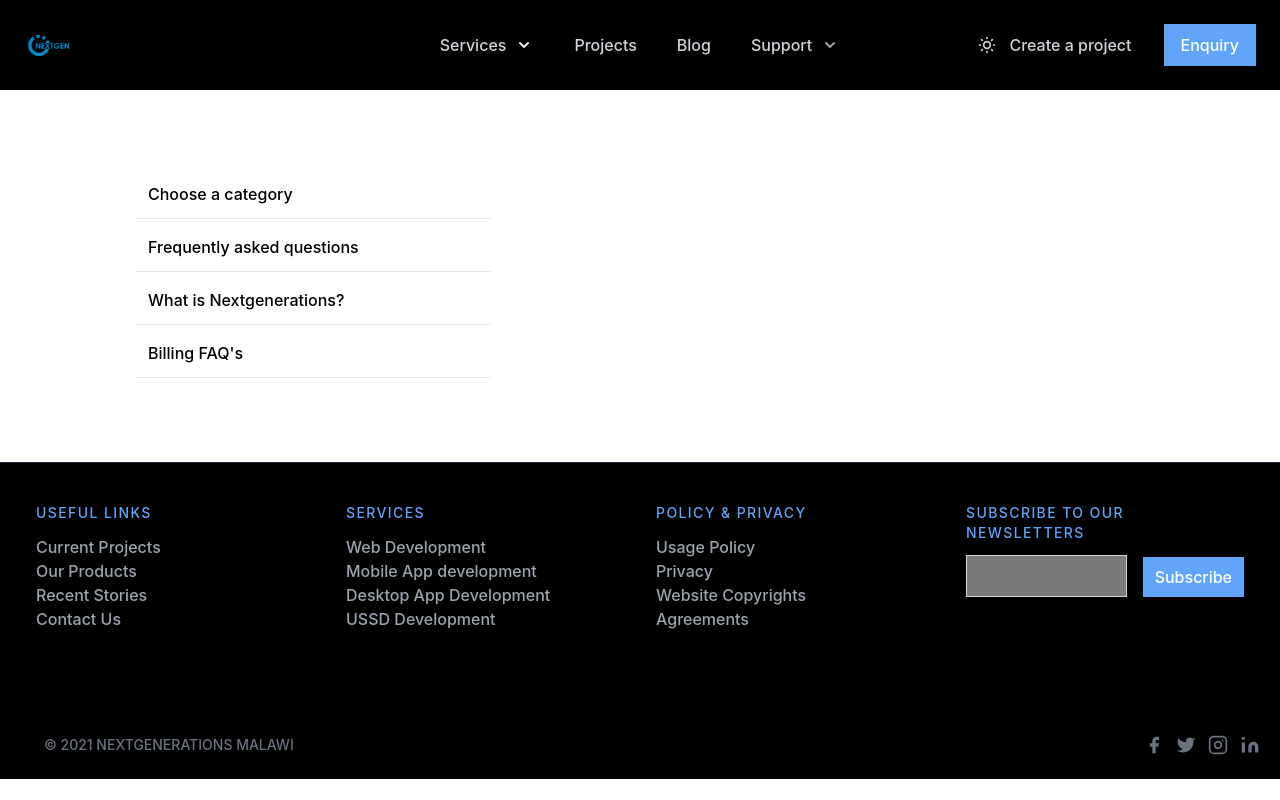
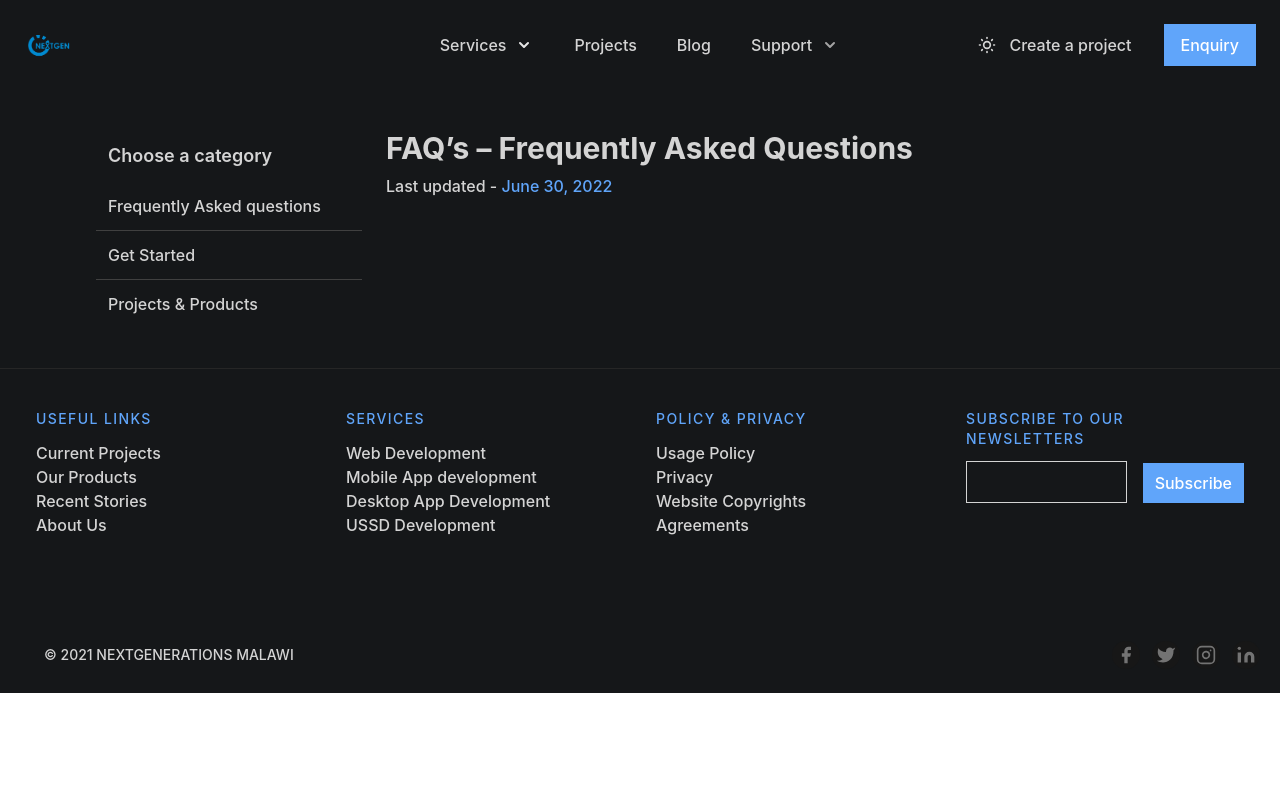
Before and after one commit to Brainy-Technologies/nextgenmalawi, a React (Create React App) app: page /help-center in a window 1280 px wide. Built offline with nearby package versions, Linux system fonts and the light colour scheme; what tailwindcss-hero-patterns would draw is missing.

Commit message:
Help Center

```diff
--- a/src/pages/LandingPageFooter.tsx
+++ b/src/pages/LandingPageFooter.tsx
@@ -11,16 +11,16 @@ export default function LandingPageFooter() {
                         <h2 className="title-font font-medium text-blue-400 tracking-widest text-sm mb-3">USEFUL LINKS</h2>
                         <nav className="list-none mb-10">
                         <li>
-                            <Link to='#' className="text-gray-400 hover:text-gray-300">Current Projects</Link>
+                            <Link to='#' className="text-gray-300 hover:text-gray-200 transition duration-150">Current Projects</Link>
                         </li>
                         <li>
-                            <Link to='#' className="text-gray-400 hover:text-gray-300">Our Products </Link>
+                            <Link to='#' className="text-gray-300 hover:text-gray-200 transition duration-150">Our Products </Link>
                         </li>
                         <li>
-                            <Link to='#' className="text-gray-400 hover:text-gray-300">Recent Stories </Link>
+                            <Link to='#' className="text-gray-300 hover:text-gray-200 transition duration-150">Recent Stories </Link>
                         </li>
                         <li>
-                            <Link to='#' className="text-gray-400 hover:text-gray-300">Contact Us </Link>
+                            <Link to='/about-us' className="text-gray-300 hover:text-gray-200 transition duration-150">About Us </Link>
                         </li>
                         </nav>
                     </div>
@@ -28,16 +28,16 @@ export default function LandingPageFooter() {
                         <h2 className="title-font font-medium text-blue-400 tracking-widest text-sm mb-3">SERVICES</h2>
                         <nav className="list-none mb-10">
                         <li>
-                            <Link to='#' className="text-gray-400 hover:text-gray-300">Web Development </Link>
+                            <Link to='#' className="text-gray-300 hover:text-gray-200 transition duration-150">Web Development </Link>
                         </li>
                         <li>
-                            <Link to='#' className="text-gray-400 hover:text-gray-300">Mobile App development </Link>
+                            <Link to='#' className="text-gray-300 hover:text-gray-200 transition duration-150">Mobile App development </Link>
                         </li>
                         <li>
-                            <Link to='#' className="text-gray-400 hover:text-gray-300">Desktop App Development </Link>
+                            <Link to='#' className="text-gray-300 hover:text-gray-200 transition duration-150">Desktop App Development </Link>
                         </li>
                         <li>
-                            <Link to='#' className="text-gray-400 hover:text-gray-300">USSD Development </Link>
+                            <Link to='#' className="text-gray-300 hover:text-gray-200 transition duration-150">USSD Development </Link>
                         </li>
                         </nav>
                     </div>
@@ -45,16 +45,16 @@ export default function LandingPageFooter() {
                         <h2 className="title-font font-medium text-blue-400 tracking-widest text-sm mb-3">POLICY & PRIVACY</h2>
                         <nav className="list-none mb-10">
                         <li>
-                            <Link to='#' className="text-gray-400 hover:text-gray-300">Usage Policy </Link>
+                            <Link to='#' className="text-gray-300 hover:text-gray-200 transition duration-150">Usage Policy </Link>
                         </li>
                         <li>
-                            <Link to='#' className="text-gray-400 hover:text-gray-300">Privacy </Link>
+                            <Link to='#' className="text-gray-300 hover:text-gray-200 transition duration-150">Privacy </Link>
                         </li>
                         <li>
-                            <Link to='#' className="text-gray-400 hover:text-gray-300">Website Copyrights </Link>
+                            <Link to='#' className="text-gray-300 hover:text-gray-200 transition duration-150">Website Copyrights </Link>
                         </li>
                         <li>
-                            <Link to='#' className="text-gray-400 hover:text-gray-300">Agreements </Link>
+                            <Link to='#' className="text-gray-300 hover:text-gray-200 transition duration-150">Agreements </Link>
                         </li>
                         </nav>
                     </div>
@@ -62,35 +62,35 @@ export default function LandingPageFooter() {
                         <h2 className="title-font font-medium text-blue-400 tracking-widest text-sm mb-3 uppercase">subscribe to our newsletters</h2>
                         <div className="flex xl:flex-nowrap md:flex-nowrap lg:flex-wrap flex-wrap justify-center items-end md:justify-start">
                         <div className="relative w-40 sm:w-auto xl:mr-4 lg:mr-0 sm:mr-4">
-                            <input type="text" id="footer-field" name="footer-field" className="w-full focus:ring-offset-2 bg-gray-100 bg-opacity-50 rounded-none border border-gray-300 focus:bg-transparent focus:ring-2 focus:ring-indigo-200 focus:border-blue-400 text-base outline-none text-gray-700 py-1 px-3 leading-8 transition-colors duration-200 ease-in-out"/>
+                            <input type="email" id="footer-field" name="footer-field" className="w-full focus:ring-offset-0 bg-transparent bg-opacity-50 rounded-none border border-gray-300 focus:bg-transparent focus:ring-0 focus:ring-indigo-200 focus:border-blue-400 text-base outline-none text-gray-300 py-1 px-3 leading-8 transition-colors duration-200 ease-in-out"/>
                         </div>
-                        <button className="lg:mt-2 xl:mt-0 flex-shrink-0 inline-flex text-white bg-blue-400 border-0 py-2 px-3 focus:outline-none hover:bg-blue-400 rounded-none">Subscribe</button>
+                        <button className="lg:mt-2 xl:mt-0 flex-shrink-0 inline-flex text-white bg-blue-400 border-0 py-2 px-3 focus:ring-2 hover:bg-blue-400 rounded-none">Subscribe</button>
                         </div>
                     </div>
                     </div>
                 </div>
                 <div className="">
                     <div className="container px-5 py-6 mx-auto flex items-center sm:flex-row flex-col">
-                    <p className="text-sm text-gray-500 sm:ml-6 sm:mt-0 mt-4">© {new Date().getFullYear() } NEXTGENERATIONS MALAWI
+                    <p className="text-sm text-gray-300 sm:ml-6 sm:mt-0 mt-4">© {new Date().getFullYear() } NEXTGENERATIONS MALAWI
                     </p>
                     <span className="inline-flex sm:ml-auto sm:mt-0 mt-4 justify-center sm:justify-start">
-                        <Link to='#' className="text-gray-500">
+                        <Link to='#' className="text-gray-500 rounded-full bg-gray-900 p-1 hover:bg-gray-700 transition duration-150 hover:text-blue-500">
                         <svg fill="currentColor" stroke-linecap="round" stroke-linejoin="round" stroke-width="2" className="w-5 h-5" viewBox="0 0 24 24">
                             <path d="M18 2h-3a5 5 0 00-5 5v3H7v4h3v8h4v-8h3l1-4h-4V7a1 1 0 011-1h3z"></path>
                         </svg>
                          </Link>
-                        <Link to='#' className="ml-3 text-gray-500">
+                        <Link to='#' className="ml-3 text-gray-500 rounded-full bg-gray-900 p-1 hover:bg-gray-700 transition duration-150 hover:text-blue-500">
                         <svg fill="currentColor" stroke-linecap="round" stroke-linejoin="round" stroke-width="2" className="w-5 h-5" viewBox="0 0 24 24">
                             <path d="M23 3a10.9 10.9 0 01-3.14 1.53 4.48 4.48 0 00-7.86 3v1A10.66 10.66 0 013 4s-4 9 5 13a11.64 11.64 0 01-7 2c9 5 20 0 20-11.5a4.5 4.5 0 00-.08-.83A7.72 7.72 0 0023 3z"></path>
                         </svg>
                          </Link>
-                        <Link to='#' className="ml-3 text-gray-500">
+                        <Link to='#' className="ml-3 text-gray-500 rounded-full bg-gray-900 p-1 hover:bg-gray-700 transition duration-150 hover:text-blue-500">
                         <svg fill="none" stroke="currentColor" stroke-linecap="round" stroke-linejoin="round" stroke-width="2" className="w-5 h-5" viewBox="0 0 24 24">
                             <rect width="20" height="20" x="2" y="2" rx="5" ry="5"></rect>
                             <path d="M16 11.37A4 4 0 1112.63 8 4 4 0 0116 11.37zm1.5-4.87h.01"></path>
                         </svg>
                          </Link>
-                        <Link to='#' className="ml-3 text-gray-500">
+                        <Link to='#' className="ml-3 text-gray-500 rounded-full bg-gray-900 p-1 hover:bg-gray-700 transition duration-150 hover:text-blue-500">
                         <svg fill="currentColor" stroke="currentColor" stroke-linecap="round" stroke-linejoin="round" stroke-width="0" className="w-5 h-5" viewBox="0 0 24 24">
                             <path stroke="none" d="M16 8a6 6 0 016 6v7h-4v-7a2 2 0 00-2-2 2 2 0 00-2 2v7h-4v-7a6 6 0 016-6zM2 9h4v12H2z"></path>
                             <circle cx="4" cy="4" r="2" stroke="none"></circle>
--- a/src/pages/LandingPageHeader.tsx
+++ b/src/pages/LandingPageHeader.tsx
@@ -63,7 +63,7 @@ const resources = [
     name: "Help Center",
     description:
       "Get all of your questions answered in our forums or contact support.",
-    to: "#",
+    to: "/help-center",
     icon: SupportIcon,
   },
   {
--- a/src/pages/support/HelpCenter.tsx
+++ b/src/pages/support/HelpCenter.tsx
@@ -1,24 +1,68 @@
+import { ChevronRightIcon } from "@heroicons/react/outline";
+import { useState } from "react";
 import LandingPageFooter from "../LandingPageFooter";
 import LandingPageHeader from "../LandingPageHeader";
 
+const categories = [
+    {
+        id: 1,
+        name: 'Frequently Asked questions'
+    },
+    {
+        id: 2,
+        name: 'Get Started'
+    },
+    {
+        id: 3,
+        name: 'Projects & Products'
+    }
+]
+
 export default function HelpCenter() {
+
+    const [openTab, setOpenTab] = useState(1);
+
+    const color: string = 'blue'
+
     return (
         <div>
             <LandingPageHeader/>
-            <div className='px-24 py-10 flex space-x-6'>
-                <div className="w-2/5 p-10">
-                    <h3 className="font-md p-3 border-b mb-1">
+            <div className='px-24 py-10 flex space-x-6 bg-black'>
+                <div className="w-1/3">
+                    <h3 className="font-semibold text-lg p-3 text-gray-300">
                         Choose a category
                     </h3>
-                    <h3 className="font-md p-3 border-b mb-1">
-                        Frequently asked questions
-                    </h3>
-                    <h3 className="font-md p-3 border-b mb-1">
-                        What is Nextgenerations?
-                    </h3>
-                    <h3 className="font-md p-3 border-b mb-1">
-                        Billing FAQ's
-                    </h3>
+                    <div className="divide-y divide-gray-700">
+                        {
+                            categories.map((item, index) => (
+                                <div
+                                    key={index}
+                                    onClick={() => setOpenTab(item.id)}
+                                    className="cursor-pointer group flex justify-between items-center">
+                                    <h3 className="font-md p-3 hover:text-blue-400 transition duration-150 text-gray-300">
+                                        {item.name}
+                                    </h3>
+                                    <ChevronRightIcon className="w-4 h-4 text-blue-400 hidden group-hover:block"/>
+                                </div>
+                            ))
+                        }
+                    </div>
+
+                </div>
+                <div className="w-full">
+
+                    <div className={openTab === 1 ? "block" : "hidden"} id="link1">
+                        <h3 className="text-3xl font-bold text-gray-300">FAQ’s – Frequently Asked Questions</h3>
+                        <p className="mt-2 text-md text-gray-300">Last updated - <span className="text-blue-400">June 30, 2022</span></p>
+                    </div>
+
+                    <div className={openTab === 2 ? "block" : "hidden"} id="link1">
+                        <h3 className="text-3xl font-bold text-gray-300">Projects & Products</h3>
+                    </div>
+
+                    <div className={openTab === 3 ? "block" : "hidden"} id="link1">
+                        <h3 className="text-3xl font-bold text-gray-300">Billing</h3>
+                    </div>
                 </div>
             </div>
             <LandingPageFooter/>
--- a/tailwind.config.js
+++ b/tailwind.config.js
@@ -1,11 +1,21 @@
+const colors = require('tailwindcss/colors')
+
 module.exports = {
   content: [
     "./src/**/*.{js,jsx,ts,tsx}",
   ],
   theme: {
-    fontFamily: {
-      'display': ['Oswald'],
-      'body': ['Open Sans'],
+    colors: {
+      transparent: 'transparent',
+      current: 'currentColor',
+      black: '#151719',
+      white: colors.white,
+      gray: colors.trueGray,
+      blue: colors.blue,
+      indigo: colors.indigo,
+      red: colors.rose,
+      yellow: colors.amber,
+      green: colors.green
     }
   },
   plugins: [
```
